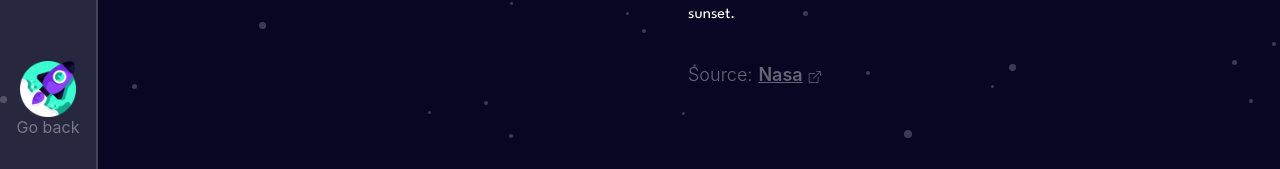
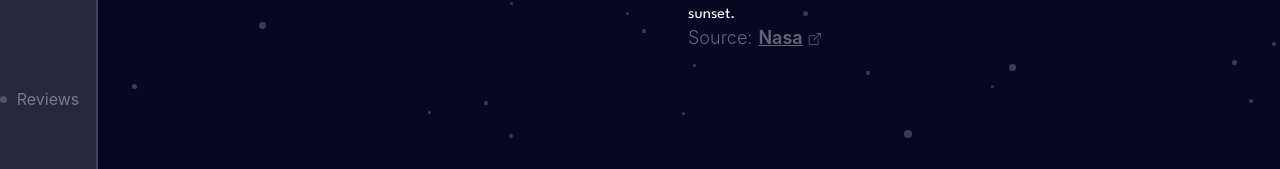
Before and after one commit to anateii/Planets-Beyond-Site, a React (Create React App) app in the folder planets-beyond-site/: page /planet/1/overview in a window 1280 px wide. Shown: the part 461-630 px from the top of the page. Built offline with nearby package versions, Linux system fonts and the light colour scheme; data requests are answered from the project's data file.

Commit message:
Solved the issue with img nested object in db.json

```diff
--- a/planets-beyond-site/data/db.json
+++ b/planets-beyond-site/data/db.json
@@ -5,7 +5,7 @@
       "name": "MERCURY",
       "description": "Mercury is the smallest planet in the Solar System and the closest to the Sun. Its orbit around the Sun takes 87.97 Earth days, the shortest of all the Sun's planets. Mercury is one of four terrestrial planets in the Solar System, and is a rocky body like Earth. From the surface of Mercury, the Sun would appear more than three times as large as it does when viewed from Earth, and the sunlight would be as much as seven times brighter. Despite its proximity to the Sun, Mercury is not the hottest planet in our solar system – that title belongs to nearby Venus, thanks to its dense atmosphere.Because of Mercury's elliptical – egg-shaped – orbit, and sluggish rotation, the Sun appears to rise briefly, set, and rise again from some parts of the planet's surface. The same thing happens in reverse at sunset.",
       "rotation": 58.6,
-      "revolution":  0.24,
+      "revolution": 0.24,
       "radius": 2439.7,
       "temperature": 430,
       "internal": "Mercury appears to have a solid silicate crust and mantle overlying a solid, iron sulfide outer core layer, a deeper liquid core layer, and a solid inner core. The planet's density is the second highest in the Solar System at 5.427 g/cm3 , only slightly less than Earth's density.",
--- a/planets-beyond-site/src/App.js
+++ b/planets-beyond-site/src/App.js
@@ -11,8 +11,6 @@ import { useEffect, useState } from "react";
 function App() {
 
   const [planets, setPlanets]= useState([])
-
-
 
 
   const fetchPlanets = async() =>{
--- a/planets-beyond-site/src/components/ChoosePlanet.jsx
+++ b/planets-beyond-site/src/components/ChoosePlanet.jsx
@@ -13,8 +13,6 @@ import { useNavigate } from "react-router-dom";
 
 export const ChoosePlanet = ({planets}) => {
   const navigate = useNavigate();
-
-
 
 
 
--- a/planets-beyond-site/src/components/PlanetPage.jsx
+++ b/planets-beyond-site/src/components/PlanetPage.jsx
@@ -16,7 +16,7 @@ export const PlanetPage = () => {
   const params = useParams();
   console.log("THIS IS PARAMS", params);
 
-  const [planet, setPlanet] = useState([]);
+  const [planet, setPlanet] = useState(null);
 
   const fetchPlanet = async () => {
     let id = params.id;
@@ -44,7 +44,9 @@ export const PlanetPage = () => {
       }}
     >
       <Sidebar />
-
+    {
+      planet && (
+        <>
             <Container>
             <Planet>
               <img src={planet.imgOv} alt="" />
@@ -86,7 +88,7 @@ export const PlanetPage = () => {
               <h3>{planet.temperature}°C</h3>
             </div>
            </Section>
-
+       </>)}
     </Main>
   );
 };
--- a/planets-beyond-site/src/components/Sidebar.jsx
+++ b/planets-beyond-site/src/components/Sidebar.jsx
@@ -14,6 +14,7 @@ console.log("THIS IS SIDEBAR PARAMS", params)
         <Icon onClick={()=>(navigate("/planet/overview"))}>Overview</Icon>
         <Icon onClick={()=>(navigate("/planet/internal-structure"))}>Internal Structure</Icon>
         <Icon onClick={()=>(navigate("/planet/surface-geology"))}>Surface Geology</Icon>
+        <Icon>Reviews</Icon>
 
         <Icon
           onClick={() => {
--- a/planets-beyond-site/src/styled-components/planetpage.js
+++ b/planets-beyond-site/src/styled-components/planetpage.js
@@ -63,6 +63,7 @@ export const Text = styled.div`
     text-align: left;
     line-height: 1.5em;
     margin-top: 0;
+    margin-bottom:0;
   };
   & > div {
     text-align: left;
```
